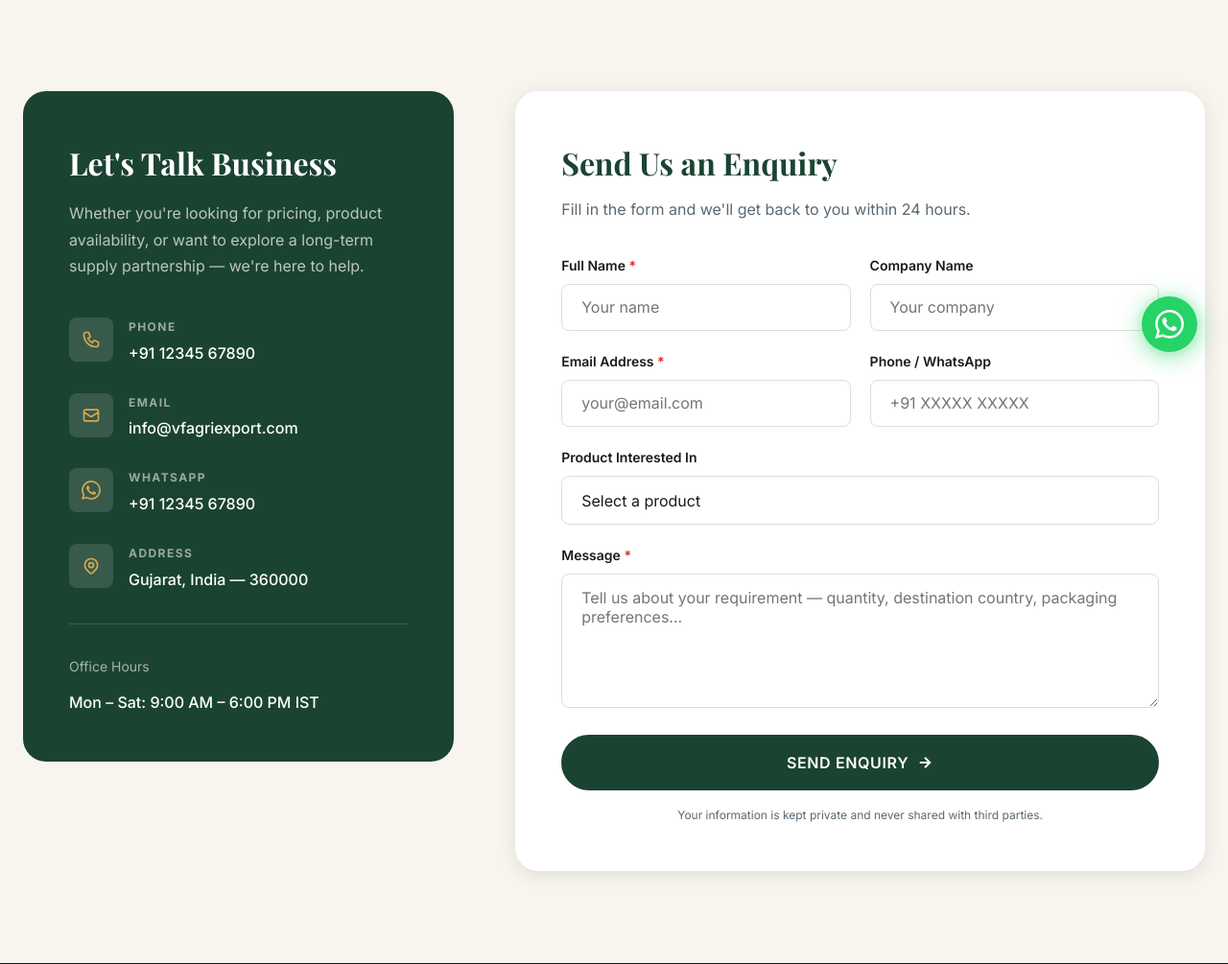
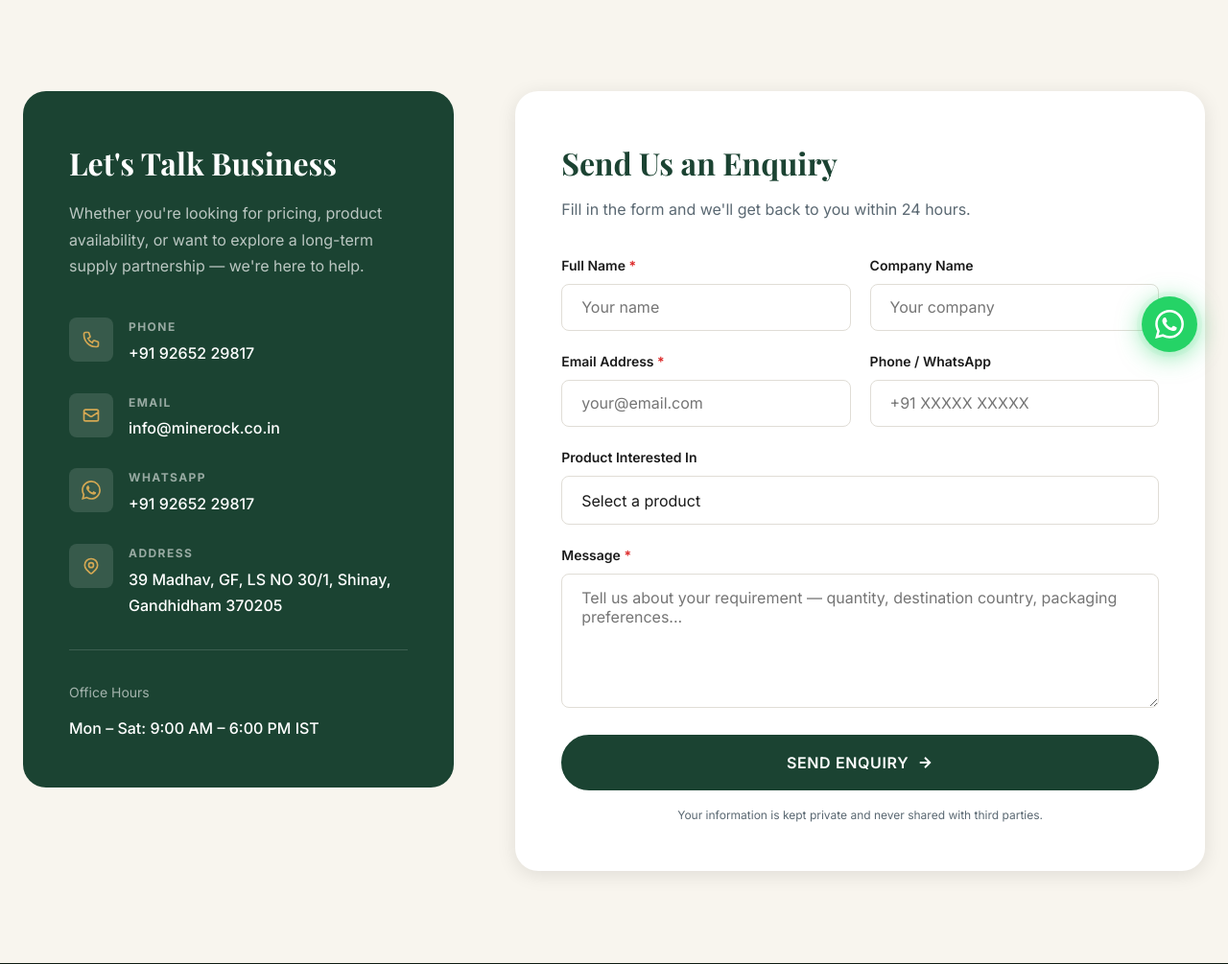
Before and after one commit to DirghKharva/vf-website, a Flask app: page /contact in a window 1280 px wide. Shown: the part 401-1406 px from the top of the page at 96% size. Run offline with Flask 3, Linux system fonts and the light colour scheme; some web fonts are replaced.

Commit message:
[UPDATE] Updated About page content and Minerock Impex contact details

```diff
--- a/templates/base.html
+++ b/templates/base.html
@@ -152,7 +152,7 @@
           <a href="#" class="social-link" aria-label="LinkedIn">
             <svg viewBox="0 0 24 24"><path d="M20.447 20.452h-3.554v-5.569c0-1.328-.027-3.037-1.852-3.037-1.853 0-2.136 1.445-2.136 2.939v5.667H9.351V9h3.414v1.561h.046c.477-.9 1.637-1.85 3.37-1.85 3.601 0 4.267 2.37 4.267 5.455v6.286zM5.337 7.433c-1.144 0-2.063-.926-2.063-2.065 0-1.138.92-2.063 2.063-2.063 1.14 0 2.064.925 2.064 2.063 0 1.139-.925 2.065-2.064 2.065zm1.782 13.019H3.555V9h3.564v11.452zM22.225 0H1.771C.792 0 0 .774 0 1.729v20.542C0 23.227.792 24 1.771 24h20.451C23.2 24 23.2 23.227 24 22.271V1.729C24 .774 23.2 0 22.222 0h.003z"/></svg>
           </a>
-          <a href="https://wa.me/911234567890" class="social-link wa" aria-label="WhatsApp" target="_blank" rel="noopener">
+          <a href="https://wa.me/919265229817" class="social-link wa" aria-label="WhatsApp" target="_blank" rel="noopener">
             <svg viewBox="0 0 24 24"><path d="M17.472 14.382c-.297-.149-1.758-.867-2.03-.967-.273-.099-.471-.148-.67.15-.197.297-.767.966-.94 1.164-.173.199-.347.223-.644.075-.297-.15-1.255-.463-2.39-1.475-.883-.788-1.48-1.761-1.653-2.059-.173-.297-.018-.458.13-.606.134-.133.298-.347.446-.52.149-.174.198-.298.298-.497.099-.198.05-.371-.025-.52-.075-.149-.669-1.612-.916-2.207-.242-.579-.487-.5-.669-.51-.173-.008-.371-.01-.57-.01-.198 0-.52.074-.792.372-.272.297-1.04 1.016-1.04 2.479 0 1.462 1.065 2.875 1.213 3.074.149.198 2.096 3.2 5.077 4.487.709.306 1.262.489 1.694.625.712.227 1.36.195 1.871.118.571-.085 1.758-.719 2.006-1.413.248-.694.248-1.289.173-1.413-.074-.124-.272-.198-.57-.347m-5.421 7.403h-.004a9.87 9.87 0 01-5.031-1.378l-.361-.214-3.741.982.998-3.648-.235-.374a9.86 9.86 0 01-1.51-5.26c.001-5.45 4.436-9.884 9.888-9.884 2.64 0 5.122 1.03 6.988 2.898a9.825 9.825 0 012.893 6.994c-.003 5.45-4.437 9.884-9.885 9.884m8.413-18.297A11.815 11.815 0 0012.05 0C5.495 0 .16 5.335.157 11.892c0 2.096.547 4.142 1.588 5.945L.057 24l6.305-1.654a11.882 11.882 0 005.683 1.448h.005c6.554 0 11.89-5.335 11.893-11.893a11.821 11.821 0 00-3.48-8.413Z"/></svg>
           </a>
         </div>
@@ -186,15 +186,15 @@
         <ul class="footer-contact-list">
           <li class="footer-contact-item">
             <svg viewBox="0 0 24 24" fill="none" stroke="currentColor" stroke-width="2"><path d="M3 5a2 2 0 012-2h3.28a1 1 0 01.948.684l1.498 4.493a1 1 0 01-.502 1.21l-2.257 1.13a11.042 11.042 0 005.516 5.516l1.13-2.257a1 1 0 011.21-.502l4.493 1.498a1 1 0 01.684.949V19a2 2 0 01-2 2h-1C9.716 21 3 14.284 3 6V5z"/></svg>
-            <a href="tel:+911234567890" style="color:inherit; text-decoration:none;">+91 12345 67890</a>
+            <a href="tel:+919265229817" style="color:inherit; text-decoration:none;">+91 92652 29817</a>
           </li>
           <li class="footer-contact-item">
             <svg viewBox="0 0 24 24" fill="none" stroke="currentColor" stroke-width="2"><path d="M3 8l7.89 5.26a2 2 0 002.22 0L21 8M5 19h14a2 2 0 002-2V7a2 2 0 00-2-2H5a2 2 0 00-2 2v10a2 2 0 002 2z"/></svg>
-            <a href="mailto:info@vfagriexport.com" style="color:inherit; text-decoration:none;">info@vfagriexport.com</a>
+            <a href="mailto:info@minerock.co.in" style="color:inherit; text-decoration:none;">info@minerock.co.in</a>
           </li>
           <li class="footer-contact-item">
             <svg viewBox="0 0 24 24" fill="none" stroke="currentColor" stroke-width="2"><path d="M17.657 16.657L13.414 20.9a1.998 1.998 0 01-2.827 0l-4.244-4.243a8 8 0 1111.314 0z"/><path d="M15 11a3 3 0 11-6 0 3 3 0 016 0z"/></svg>
-            <span>Gujarat, India</span>
+            <span>39 Madhav, GF, LS NO 30/1,<br>Shinay, Gandhidham 370205</span>
           </li>
         </ul>
       </div>
@@ -209,7 +209,7 @@
 </footer>
 
 <!-- WhatsApp Float -->
-<a href="https://wa.me/911234567890"
+<a href="https://wa.me/919265229817"
    class="whatsapp-float"
    target="_blank"
    rel="noopener noreferrer"
--- a/templates/contact.html
+++ b/templates/contact.html
@@ -43,7 +43,7 @@
           </div>
           <div>
             <span class="contact-detail-lbl">Phone</span>
-            <div class="contact-detail-val"><a href="tel:+911234567890" style="color:inherit; text-decoration:none;">+91 12345 67890</a></div>
+            <div class="contact-detail-val"><a href="tel:+919265229817" style="color:inherit; text-decoration:none;">+91 92652 29817</a></div>
           </div>
         </div>
 
@@ -53,7 +53,7 @@
           </div>
           <div>
             <span class="contact-detail-lbl">Email</span>
-            <div class="contact-detail-val"><a href="mailto:info@vfagriexport.com" style="color:inherit; text-decoration:none;">info@vfagriexport.com</a></div>
+            <div class="contact-detail-val"><a href="mailto:info@minerock.co.in" style="color:inherit; text-decoration:none;">info@minerock.co.in</a></div>
           </div>
         </div>
 
@@ -63,7 +63,7 @@
           </div>
           <div>
             <span class="contact-detail-lbl">WhatsApp</span>
-            <div class="contact-detail-val"><a href="https://wa.me/911234567890" target="_blank" rel="noopener" style="color:inherit; text-decoration:none;">+91 12345 67890</a></div>
+            <div class="contact-detail-val"><a href="https://wa.me/919265229817" target="_blank" rel="noopener" style="color:inherit; text-decoration:none;">+91 92652 29817</a></div>
           </div>
         </div>
 
@@ -73,7 +73,7 @@
           </div>
           <div>
             <span class="contact-detail-lbl">Address</span>
-            <div class="contact-detail-val">Gujarat, India — 360000</div>
+            <div class="contact-detail-val">39 Madhav, GF, LS NO 30/1, Shinay, Gandhidham 370205</div>
           </div>
         </div>
 
```
Also changed, not shown: templates/index.html (+4 -4 lines).
